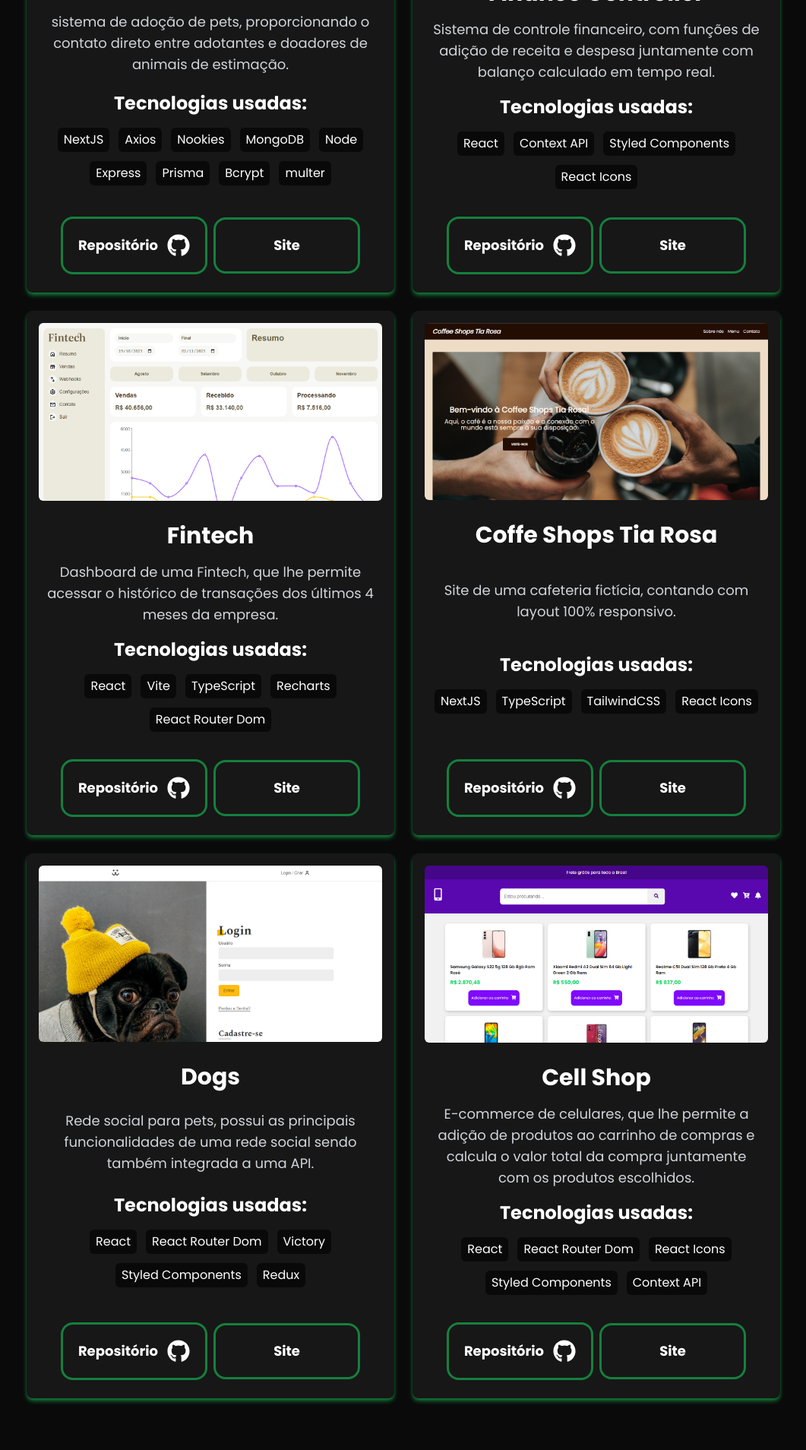
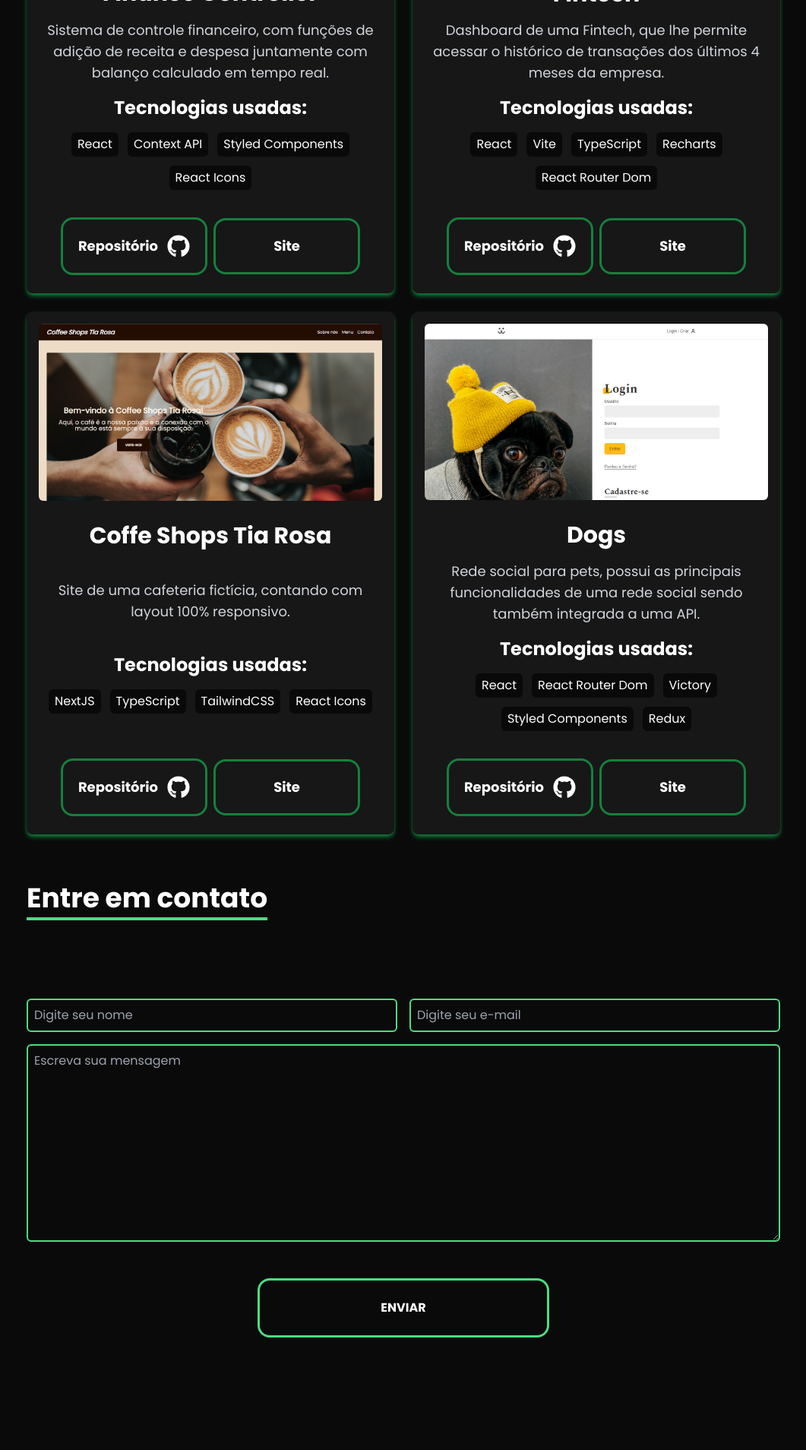
Before and after one commit to DavidGBbr/Portfolio-Fullstack, a Next.js app: page / in a window 1280 px wide. Shown: the part 3480-5388 px from the top of the page at 76% size, without its empty margins (109-1170 px from the left). Built offline with nearby package versions, Linux system fonts and the light colour scheme.

Commit message:
feat: ocultar projetos

```diff
--- a/src/components/Projects.tsx
+++ b/src/components/Projects.tsx
@@ -11,26 +11,26 @@ import PetFriendImage from "@/assets/projects/pet-friend.png";
 
 const Projects = () => {
   const projects: ProjectType[] = [
-    {
-      id: 0,
-      name: "Pet Friend",
-      description:
-        "sistema de adoção de pets, proporcionando o contato direto entre adotantes e doadores de animais de estimação.",
-      techs: [
-        "NextJS",
-        "Axios",
-        "Nookies",
-        "MongoDB",
-        "Node",
-        "Express",
-        "Prisma",
-        "Bcrypt",
-        "multer",
-      ],
-      repo: "https://github.com/DavidGBbr/PetFriend",
-      site: "https://pet-friend.vercel.app/",
-      image: PetFriendImage,
-    },
+    // {
+    //   id: 0,
+    //   name: "Pet Friend",
+    //   description:
+    //     "sistema de adoção de pets, proporcionando o contato direto entre adotantes e doadores de animais de estimação.",
+    //   techs: [
+    //     "NextJS",
+    //     "Axios",
+    //     "Nookies",
+    //     "MongoDB",
+    //     "Node",
+    //     "Express",
+    //     "Prisma",
+    //     "Bcrypt",
+    //     "multer",
+    //   ],
+    //   repo: "https://github.com/DavidGBbr/PetFriend",
+    //   site: "https://pet-friend.vercel.app/",
+    //   image: PetFriendImage,
+    // },
     {
       id: 1,
       name: "Finance Controller",
@@ -77,22 +77,22 @@ const Projects = () => {
       site: "https://dogs-navy.vercel.app/",
       image: DogsImage,
     },
-    {
-      id: 5,
-      name: "Cell Shop",
-      description:
-        "E-commerce de celulares, que lhe permite a adição de produtos ao carrinho de compras e calcula o valor total da compra juntamente com os produtos escolhidos.",
-      techs: [
-        "React",
-        "React Router Dom",
-        "React Icons",
-        "Styled Components",
-        "Context API",
-      ],
-      repo: "https://github.com/DavidGBbr/cell-shop",
-      site: "https://cell-shop-xi.vercel.app/",
-      image: CellShopImage,
-    },
+    // {
+    //   id: 5,
+    //   name: "Cell Shop",
+    //   description:
+    //     "E-commerce de celulares, que lhe permite a adição de produtos ao carrinho de compras e calcula o valor total da compra juntamente com os produtos escolhidos.",
+    //   techs: [
+    //     "React",
+    //     "React Router Dom",
+    //     "React Icons",
+    //     "Styled Components",
+    //     "Context API",
+    //   ],
+    //   repo: "https://github.com/DavidGBbr/cell-shop",
+    //   site: "https://cell-shop-xi.vercel.app/",
+    //   image: CellShopImage,
+    // },
   ];
 
   return (
```
